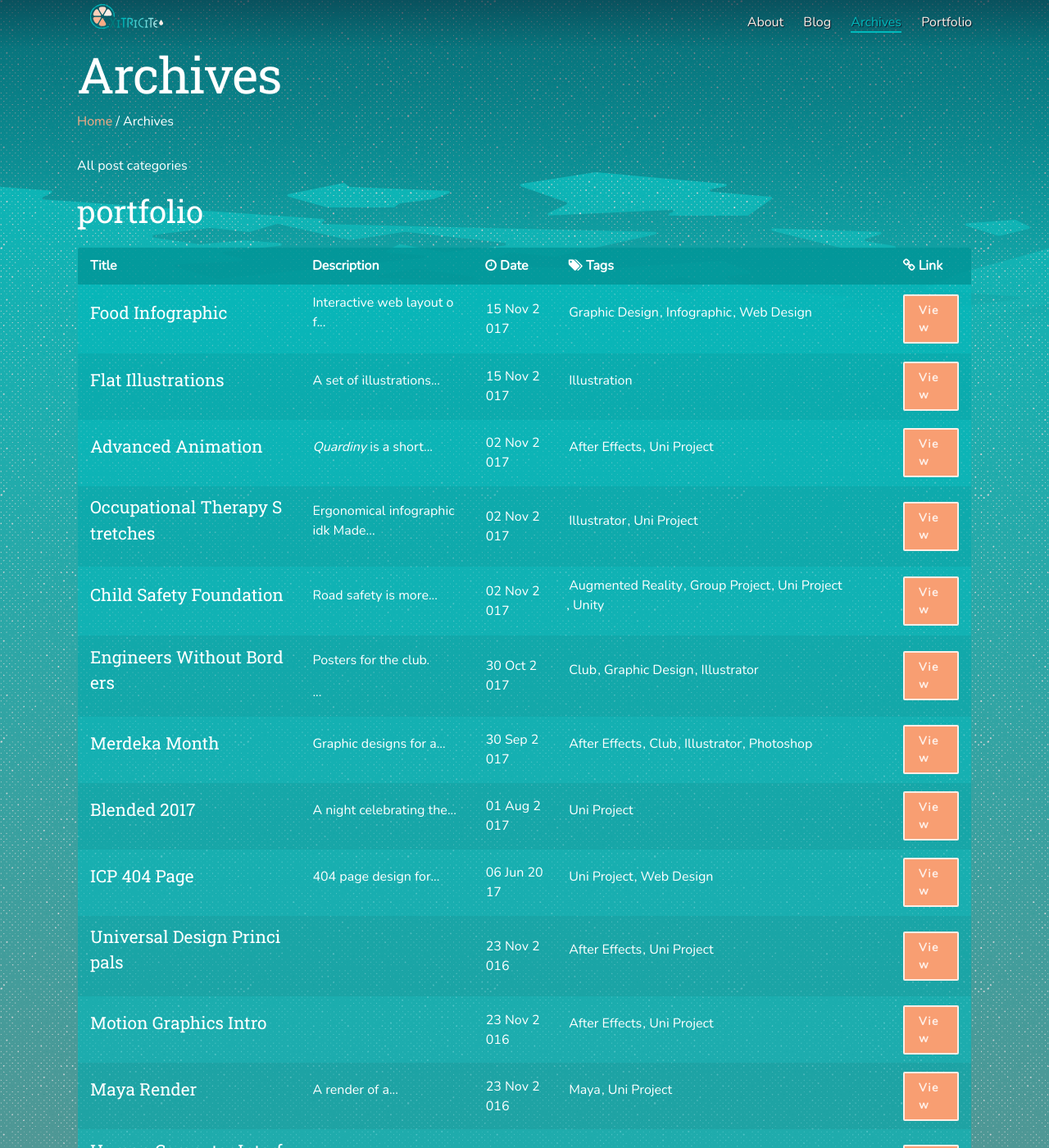
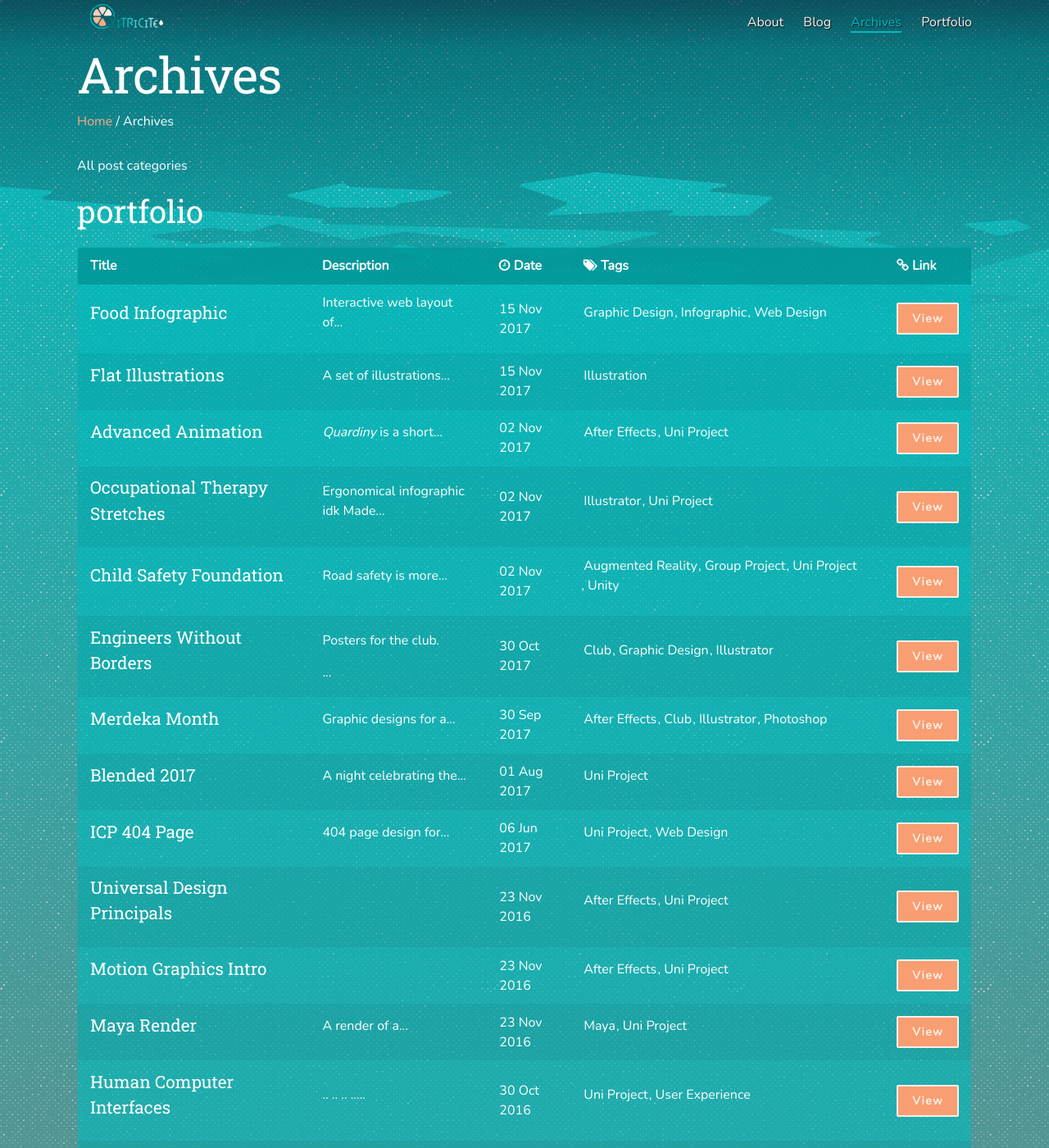
Before and after one commit to xitricite/m3m3, a Jekyll site: the page built from archives/index.html, in a window 1280 px wide and 1400 px high. Shown: the whole window at 82% size. Built offline with Jekyll 4.4.1, drawn with Linux system fonts in a browser that asks for light colours; nearby versions of some CDN libraries.

Commit message:
Get rekt me

```diff
--- a/_sass/_base.scss
+++ b/_sass/_base.scss
@@ -276,6 +276,7 @@ table {
   margin-bottom: $spacing-unit;
   width: 100%;
   text-align: $table-text-align;
+	word-break: keep-all;
   color: lighten($brand-color, 90%);
   border-collapse: collapse;
   // border: 1px solid $side-color-light;
--- a/index.html
+++ b/index.html
@@ -93,7 +93,7 @@ javascript:
 							<a class="center post-cover" style="background-image: url('{{ site.reel_video_thumb }}');" data-swiper-parallax="-300" href="{{ site.reel_video_url }}" data-mediabox="my-gallery-name" data-iframe="true" data-width="853" data-height="400">
 								<div data-swiper-parallax="300">
 									<h3 data-swiper-parallax="200">Reel</h3>
-									<p data-swiper-parallax="100">🤔</p>
+									<p data-swiper-parallax="100">&#x1F914;</p>
 								</div>
 							</a>
 						</div>
@@ -122,8 +122,7 @@ javascript:
 						<div class="swiper-slide">
 							<a href="/portfolio" class="center" data-swiper-parallax="-300">
 								<div data-swiper-parallax="300">
-									<h3 data-swiper-parallax="200">View More &rarr;</h3>
-									<span class="hoverable fa-2x" data-hover="|д･)" data-active="|▽//)"><span>|ω･)ﾉ	</span></span>
+									<h3 data-swiper-parallax="200" class="btn">View More <span class="hoverable fa-2x" data-hover="|д･)" data-active="|▽//)"><span>|ω･)ﾉ	</span></span> &rarr;</h3>
 								</div>
 							</a>
 						</div>
```
